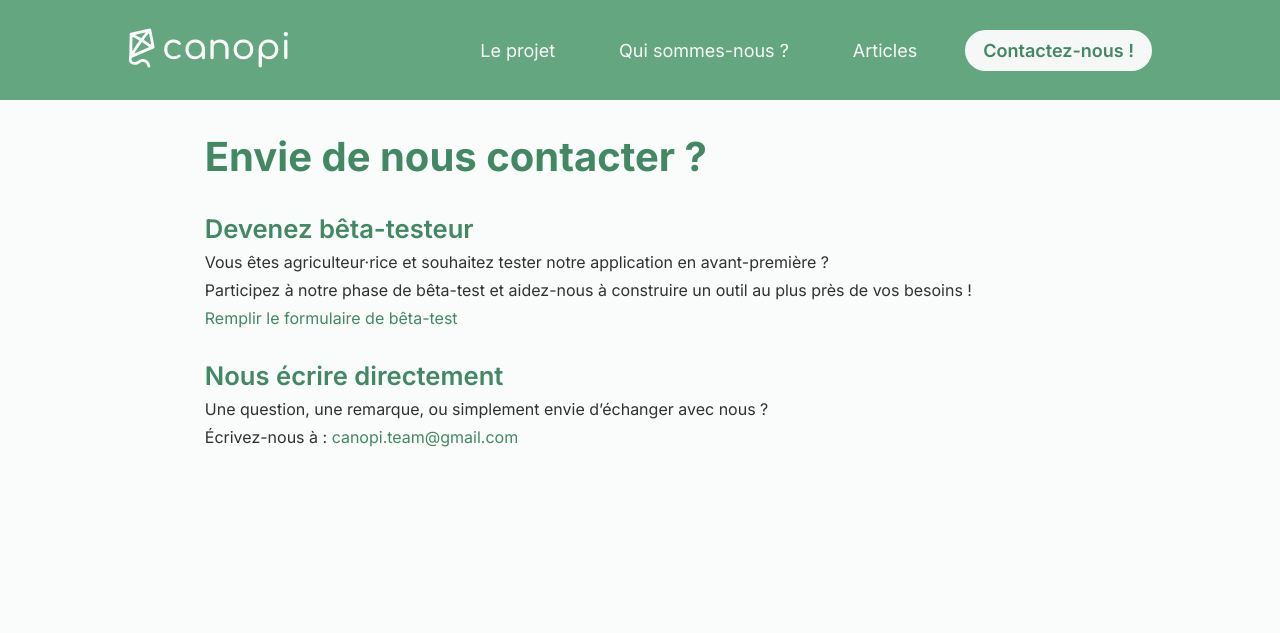
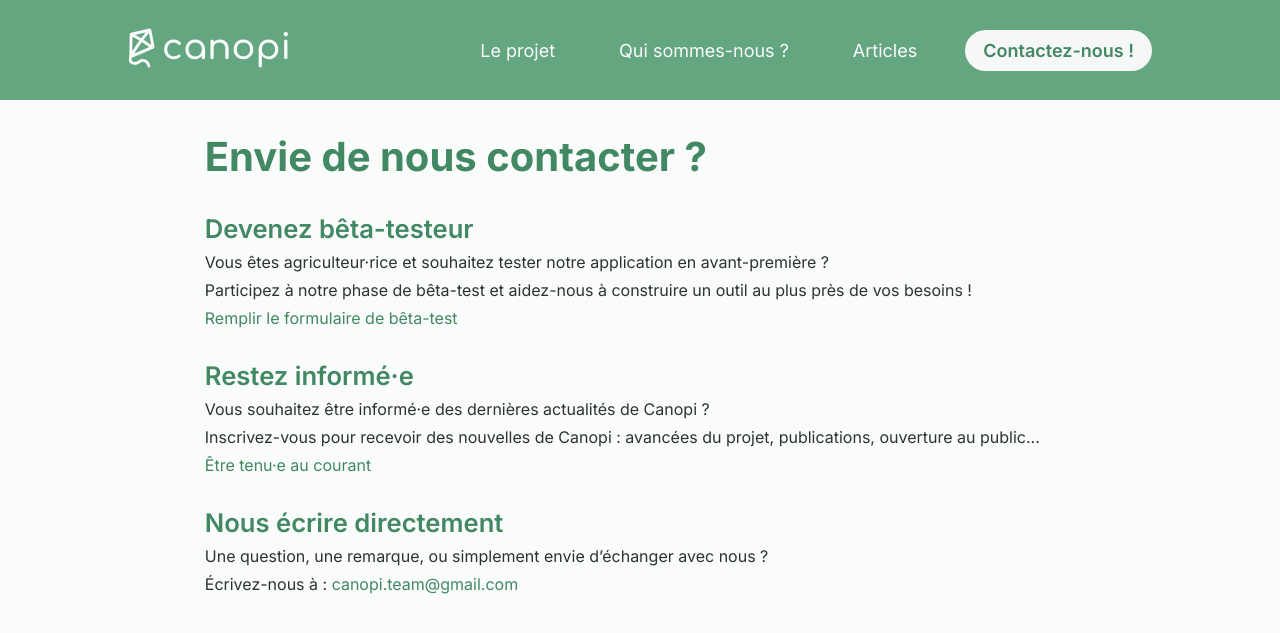
Before and after one commit to Canopi-AI/Canopi-AI.github.io, a Jekyll site: the page built from _pages/contact.md, in a window 1280 px wide and 900 px high. Shown: the top 633 px of the window. Built offline with Jekyll 4.4.1, drawn with Linux system fonts in a browser that asks for light colours.

Commit message:
update contact section

```diff
--- a/_data/contact.yml
+++ b/_data/contact.yml
@@ -6,6 +6,13 @@ betatest:
     - Vous êtes agriculteur·rice et souhaitez tester notre application en avant-première ?
     - Participez à notre phase de bêta-test et aidez-nous à construire un outil au plus près de vos besoins !
     - <a href="https://forms.gle/g48tYoYyiRawpgay7" target="_blank">Remplir le formulaire de bêta-test</a>
+news:
+  title:
+    - Restez informé·e
+  content:
+    - Vous souhaitez être informé·e des dernières actualités de Canopi ?
+    - "Inscrivez-vous pour recevoir des nouvelles de Canopi : avancées du projet, publications, ouverture au public..."
+    - <a href="https://forms.gle/g48tYoYyiRawpgay7" target="_blank">Être tenu·e au courant</a>
 direct:
   title:
     - Nous écrire directement
--- a/_pages/contact.md
+++ b/_pages/contact.md
@@ -13,6 +13,13 @@ permalink: /contact/
   </div>
 
   <div class="contact-section">
+    <h2>{{site.data.contact.news.title}}</h2>
+    {% for item in site.data.contact.news.content %}
+        <p>{{item}}</p>
+    {% endfor %}
+  </div>
+
+  <div class="contact-section">
     <h2>{{site.data.contact.direct.title}}</h2>
     {% for item in site.data.contact.direct.content %}
         <p>{{item}}</p>
--- a/_sass/posts.scss
+++ b/_sass/posts.scss
@@ -112,6 +112,12 @@
     color: $primary-color-dark;
 }
 
+.post-content a {
+    text-decoration: underline;
+    color: $primary-color-dark;
+    font-weight: 600;
+}
+
 .post-content img {
     display: block;
     margin: 16px auto;
```
